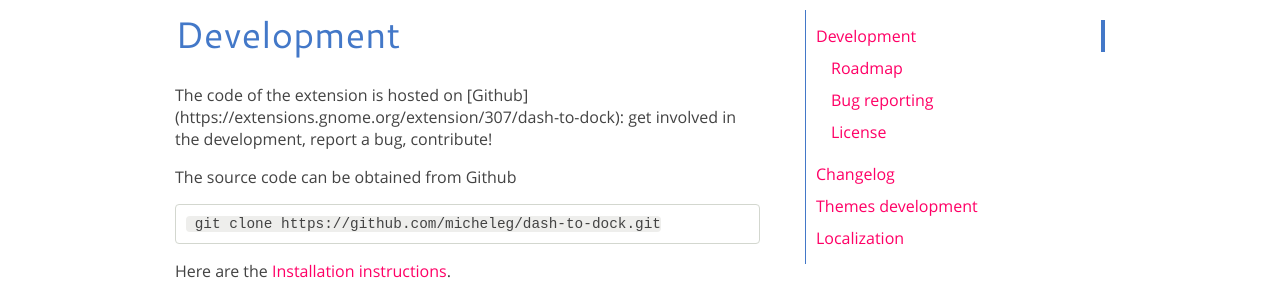
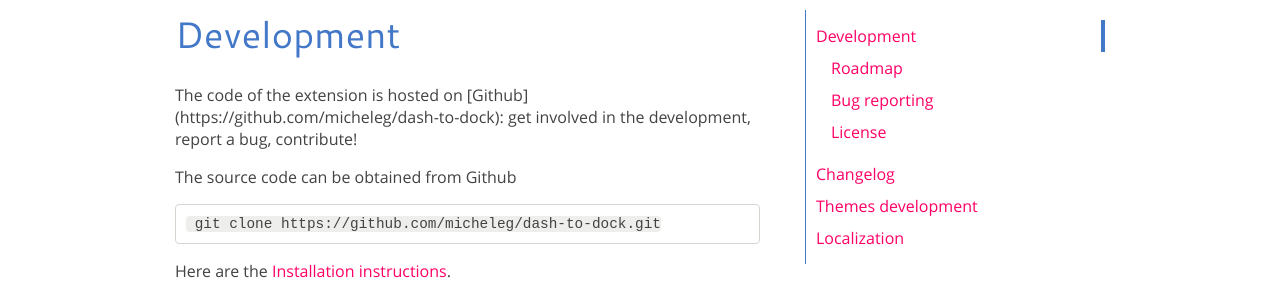
Before and after one commit to micheleg/dash-to-dock, a Jekyll site: the page built from development.md, in a window 1280 px wide. Shown: the part 264-564 px from the top of the page. Built offline with Jekyll 4.4.1, drawn with Linux system fonts in a browser that asks for light colours; Markdown is read by kramdown in place of the engine named in the settings; some of the changed lines change nothing that is shown.

Commit message:
Fix github URL in text

```diff
--- a/development.md
+++ b/development.md
@@ -11,7 +11,7 @@
 
 ## Development
 
-The code of the extension is hosted on [Github] ({{ site.extension_page_url }}): get involved in the development, report a bug, contribute!
+The code of the extension is hosted on [Github] ({{ site.github_project_url }}): get involved in the development, report a bug, contribute!
 
 The source code can be obtained from Github
 
```
